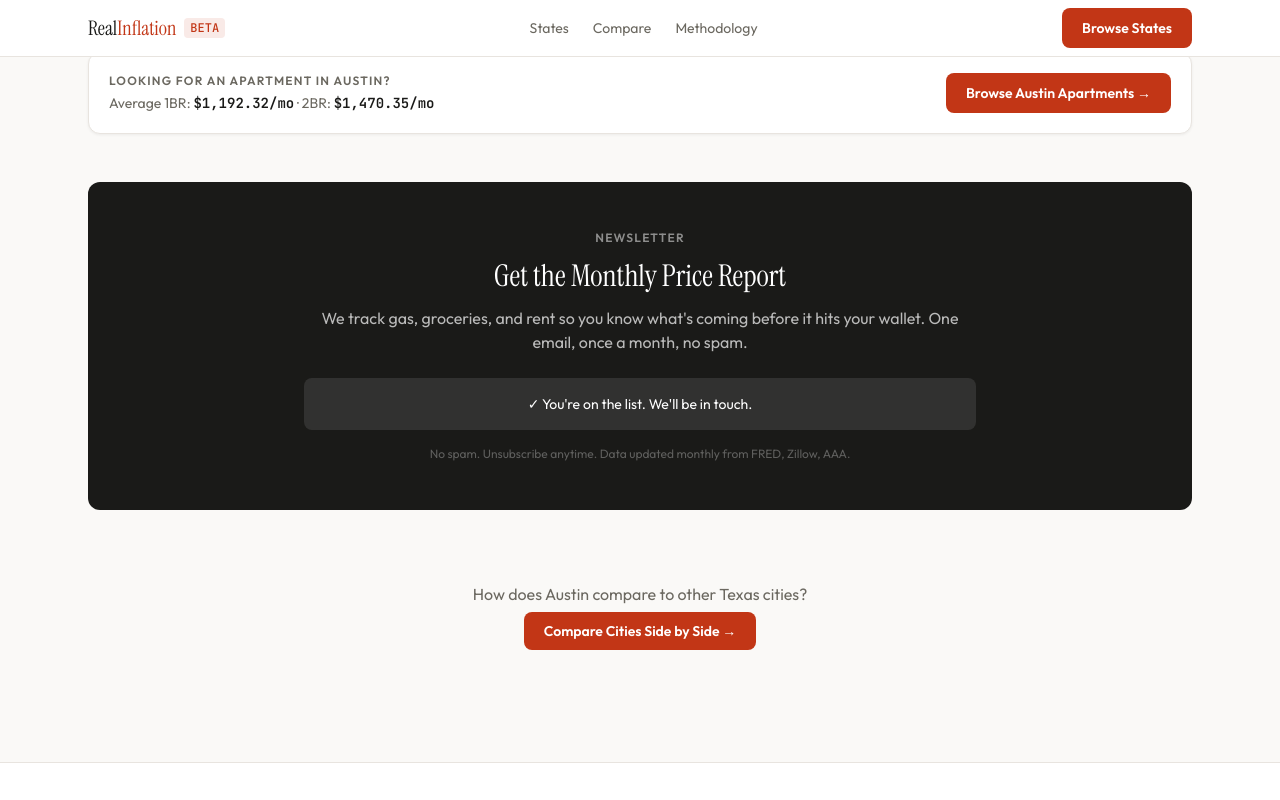
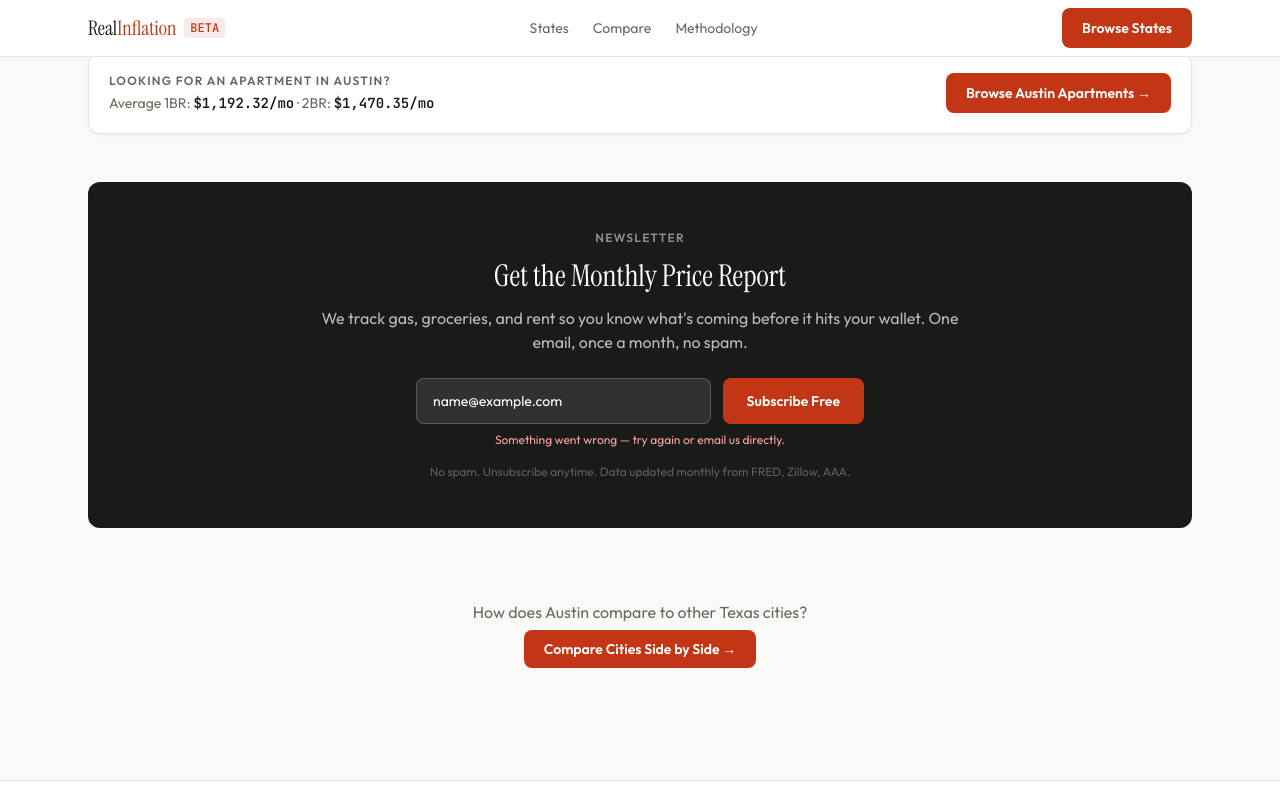
Before and after one commit to lincolnhirrlinger-cpu/realinflation, a Next.js app: page /city/austin-tx/ in a window 1280 px wide. Both pictures are taken after typing "name@example.com" into the empty fields and a click on the button "Subscribe Free". Shown: the part 3343-4143 px from the top of the page. Built offline with nearby package versions, Linux system fonts and the light colour scheme.

Commit message:
feat: newsletter form wired to Formspree (pending form ID), consistent placeholder text

```diff
--- a/src/components/Newsletter.tsx
+++ b/src/components/Newsletter.tsx
@@ -3,11 +3,27 @@ import { useState } from 'react'
 
 export default function Newsletter() {
   const [email, setEmail] = useState('')
-  const [submitted, setSubmitted] = useState(false)
+  const [status, setStatus] = useState<'idle' | 'loading' | 'success' | 'error'>('idle')
 
-  function handleSubmit(e: React.FormEvent) {
+  async function handleSubmit(e: React.FormEvent) {
     e.preventDefault()
-    if (email) setSubmitted(true)
+    if (!email) return
+    setStatus('loading')
+    try {
+      // TODO: replace FORMSPREE_ID with real ID from formspree.io dashboard
+      const res = await fetch('https://formspree.io/f/FORMSPREE_ID', {
+        method: 'POST',
+        headers: { 'Content-Type': 'application/json', 'Accept': 'application/json' },
+        body: JSON.stringify({ email, source: 'realinflation.co newsletter' }),
+      })
+      if (res.ok) {
+        setStatus('success')
+      } else {
+        setStatus('error')
+      }
+    } catch {
+      setStatus('error')
+    }
   }
 
   return (
@@ -21,27 +37,33 @@ export default function Newsletter() {
           We track gas, groceries, and rent so you know what's coming before it hits your wallet.
           One email, once a month, no spam.
         </p>
-        {submitted ? (
+        {status === 'success' ? (
           <div className="bg-white/10 rounded-lg px-6 py-4 text-white font-sans text-sm">
             ✓ You're on the list. We'll be in touch.
           </div>
         ) : (
+          <>
             <form onSubmit={handleSubmit} className="flex flex-col sm:flex-row gap-3 max-w-md mx-auto">
               <input
                 type="email"
                 required
                 value={email}
                 onChange={e => setEmail(e.target.value)}
-              placeholder="your@email.com"
+                placeholder="Enter your email"
                 className="flex-1 px-4 py-3 rounded-lg bg-white/10 text-white placeholder-white/40 border border-white/20 focus:outline-none focus:ring-2 focus:ring-white/30 font-sans text-sm"
               />
               <button
                 type="submit"
-              className="bg-accent text-white px-6 py-3 rounded-lg font-sans font-semibold text-sm hover:bg-accent-dark transition-colors whitespace-nowrap"
+                disabled={status === 'loading'}
+                className="bg-accent text-white px-6 py-3 rounded-lg font-sans font-semibold text-sm hover:bg-accent-dark transition-colors whitespace-nowrap disabled:opacity-60"
               >
-              Subscribe Free
+                {status === 'loading' ? 'Subscribing…' : 'Subscribe Free'}
               </button>
             </form>
+            {status === 'error' && (
+              <p className="text-red-300 text-xs font-sans mt-2">Something went wrong — try again or email us directly.</p>
+            )}
+          </>
         )}
         <p className="text-white/30 text-xs font-sans mt-4">
           No spam. Unsubscribe anytime. Data updated monthly from FRED, Zillow, AAA.
```
Also changed, not shown: 322 other files (tests, documents, lock files or other folders). Lines whose indentation alone changed are shown as unchanged.
